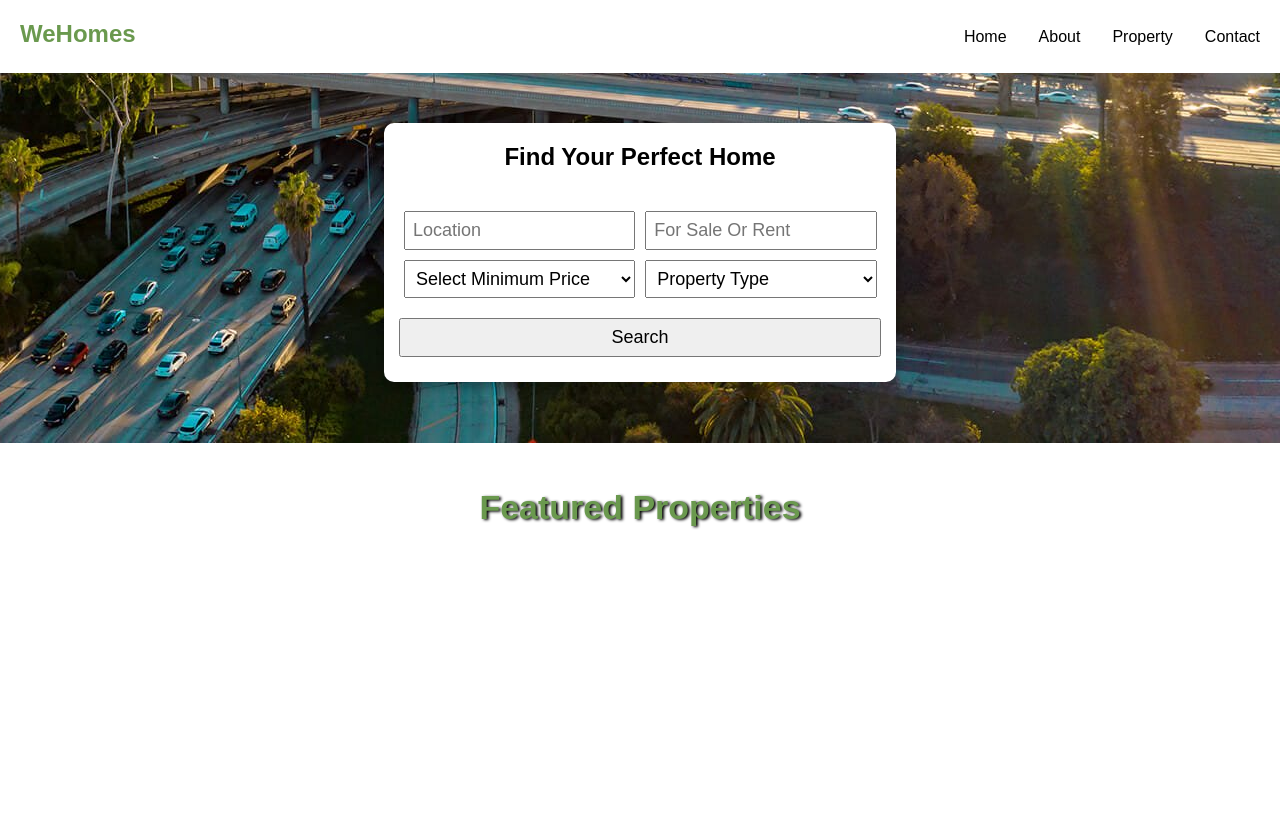
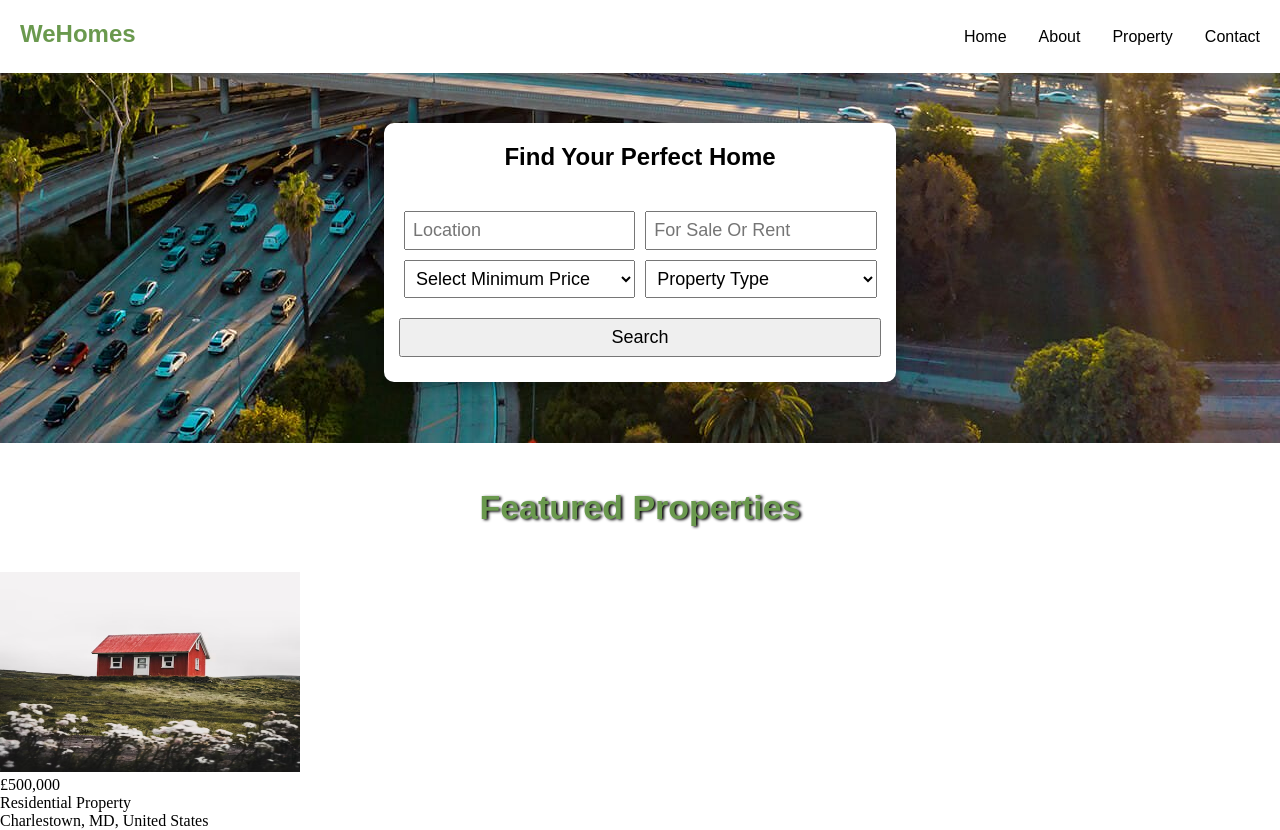
Before and after one commit to jasonMokuaProject/Real-Estate-vanillaJS, a plain HTML site: page index.html in a window 1280 px wide. Before the commit the page ends 800 px from the top, so only its background shows below. Drawn offline with Linux system fonts and the light colour scheme.

Commit message:
adding images of properties

```diff
--- a/index.html
+++ b/index.html
@@ -44,7 +44,7 @@
                 </select>
                 <select>
                     <option value="Property Type">Property Type</option>
-                    <option value="residential property">residential property</option>
+                    <option value="Residential Property">Residential Property</option>
                     <option value="commercial property">commercial property</option>
                     <option value="industrial property">industrial property</option>
                     <option value="land as a property type">land as a property type</option>
@@ -66,6 +66,21 @@
 
 <div class="featuredproperty">
     <h2>Featured Properties</h2>
+</div>
+
+<!-- The properties displayed-->
+
+<div class="featuredTheProperties">
+
+   <div class="PropertyItem">
+    <img src="images/photo-1518780664697-55e3ad937233.avif" width="300px" height="200px">
+    <div class="description-item">
+        <p class="price-of-item">£500,000</p>
+        <p class="property-type-item">Residential Property</p>
+        <p class="Location-item">Charlestown, MD, United States</p>
+    </div>
+
+   </div>
 
 </div>
 
--- a/style.css
+++ b/style.css
@@ -104,8 +104,6 @@ input:focus {
     font-family: sans-serif;
     font-size: 18px;
 
-
-
     width: 94%;
 }
 
@@ -119,8 +117,9 @@ input:focus {
 
 /* Feature Property */
 
-.featuredproperty h2{
+.featuredproperty h2 {
     text-align: center;
+
     margin: 45px;
     font-family: sans-serif;
     color: var(--ThemeColour);
```
Also changed, not shown: images/photo-1518780664697-55e3ad937233.avif (added).
